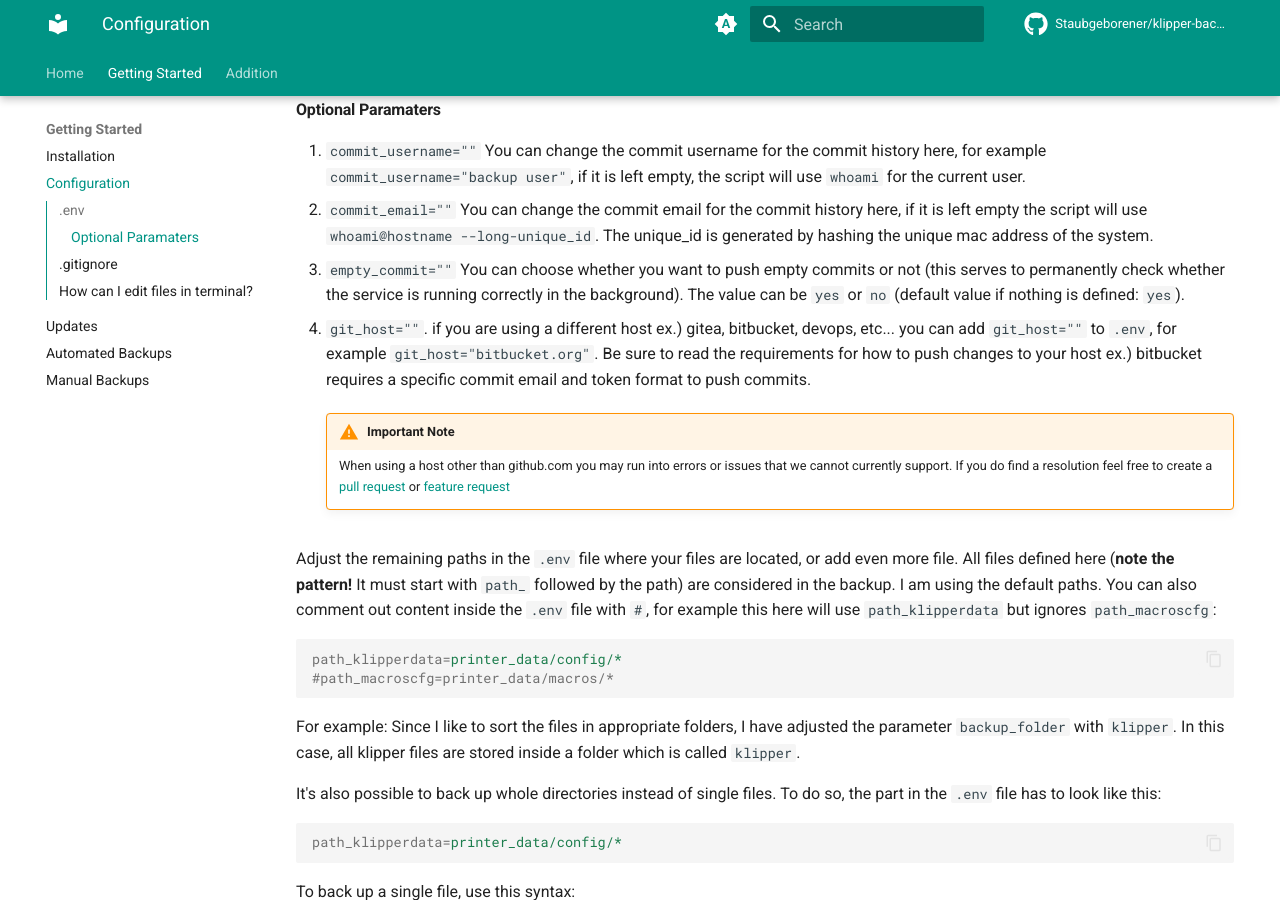
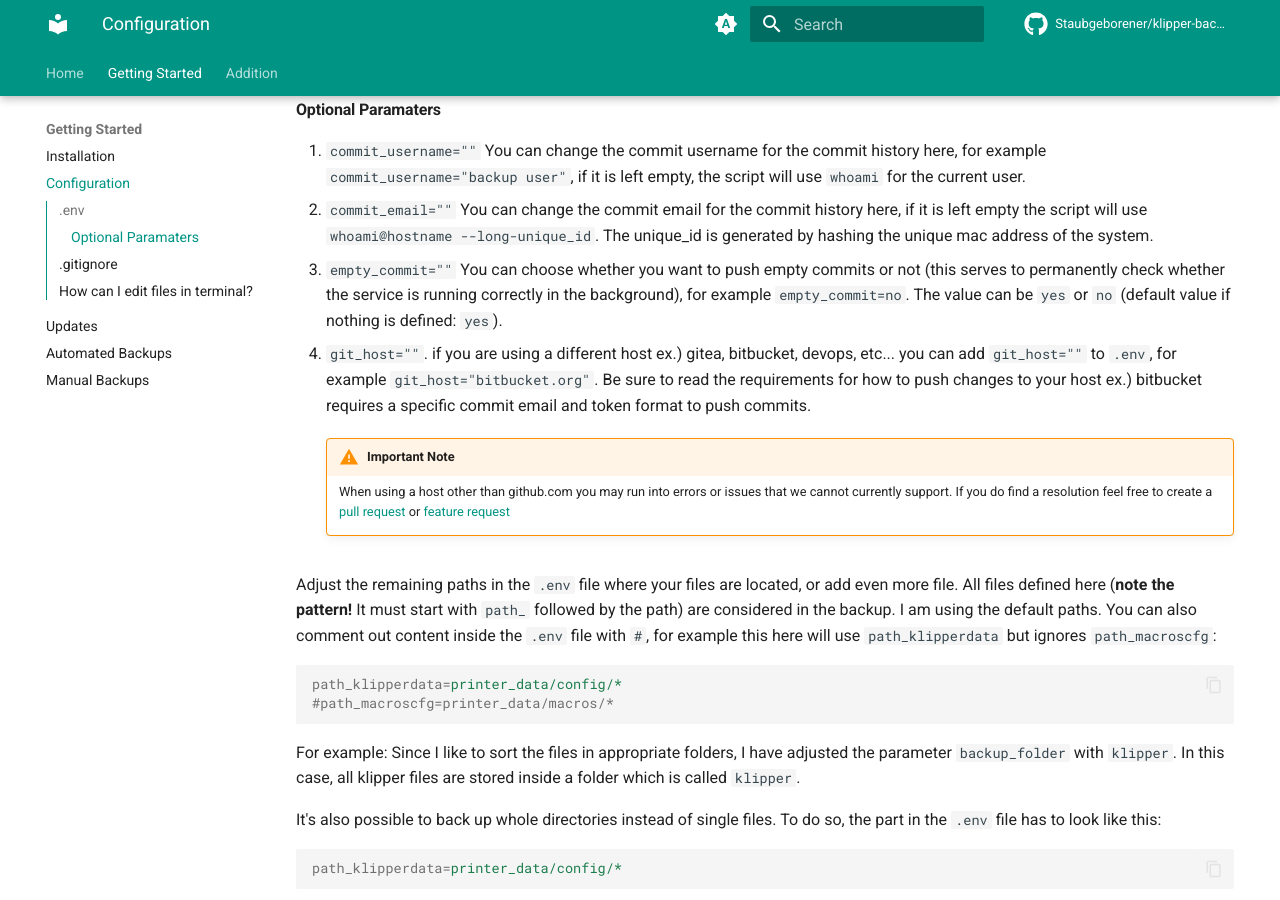
Before and after one commit to Staubgeborener/Klipper-Backup, an MkDocs documentation site: the page built from docs/configuration.md, in a window 1280 px wide and 900 px high, scrolled down 366 px. Built offline with MkDocs 1.6.1 and Material for MkDocs 9.7.7, drawn with Linux system fonts in a browser that asks for light colours; comment, search, counter and statistics services are not loaded.

Commit message:
add example for empty_commit parameter

```diff
--- a/docs/configuration.md
+++ b/docs/configuration.md
@@ -8,7 +8,7 @@
 #### Optional Paramaters
 1. `commit_username=""` You can change the commit username for the commit history here, for example `commit_username="backup user"`, if it is left empty, the script will use `whoami` for the current user.
 2. `commit_email=""` You can change the commit email for the commit history here, if it is left empty the script will use `whoami@hostname --long-unique_id`. The unique_id is generated by hashing the unique mac address of the system.
-3. `empty_commit=""` You can choose whether you want to push empty commits or not (this serves to permanently check whether the service is running correctly in the background). The value can be `yes` or `no` (default value if nothing is defined: `yes`).
+3. `empty_commit=""` You can choose whether you want to push empty commits or not (this serves to permanently check whether the service is running correctly in the background), for example `empty_commit=no`. The value can be `yes` or `no` (default value if nothing is defined: `yes`).
 4. `git_host=""`. if you are using a different host ex.) gitea, bitbucket, devops, etc... you can add `git_host=""` to `.env`, for example `git_host="bitbucket.org"`. Be sure to read the requirements for how to push changes to your host ex.) bitbucket requires a specific commit email and token format to push commits.
 
     !!! warning "Important Note"
```
